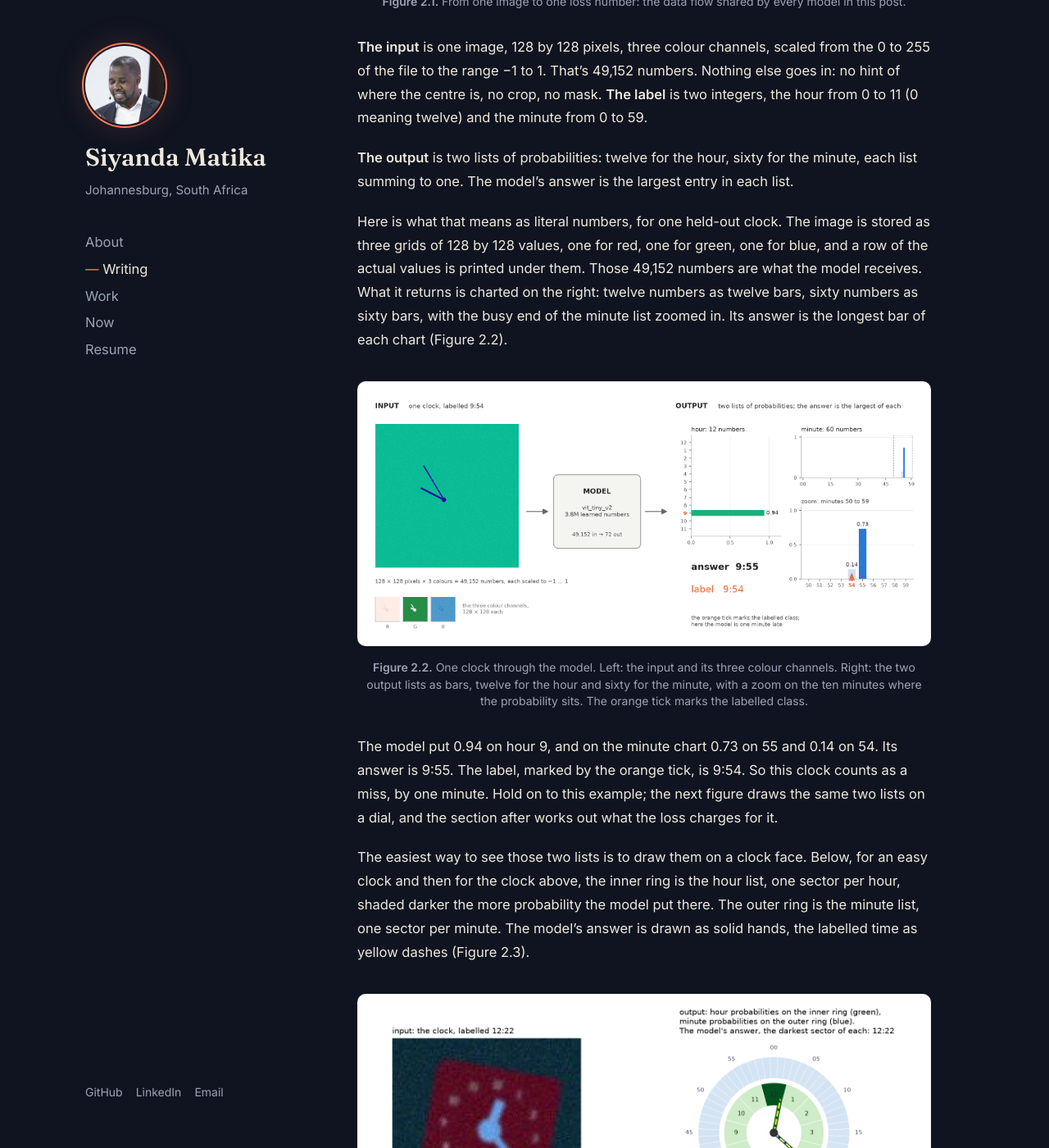
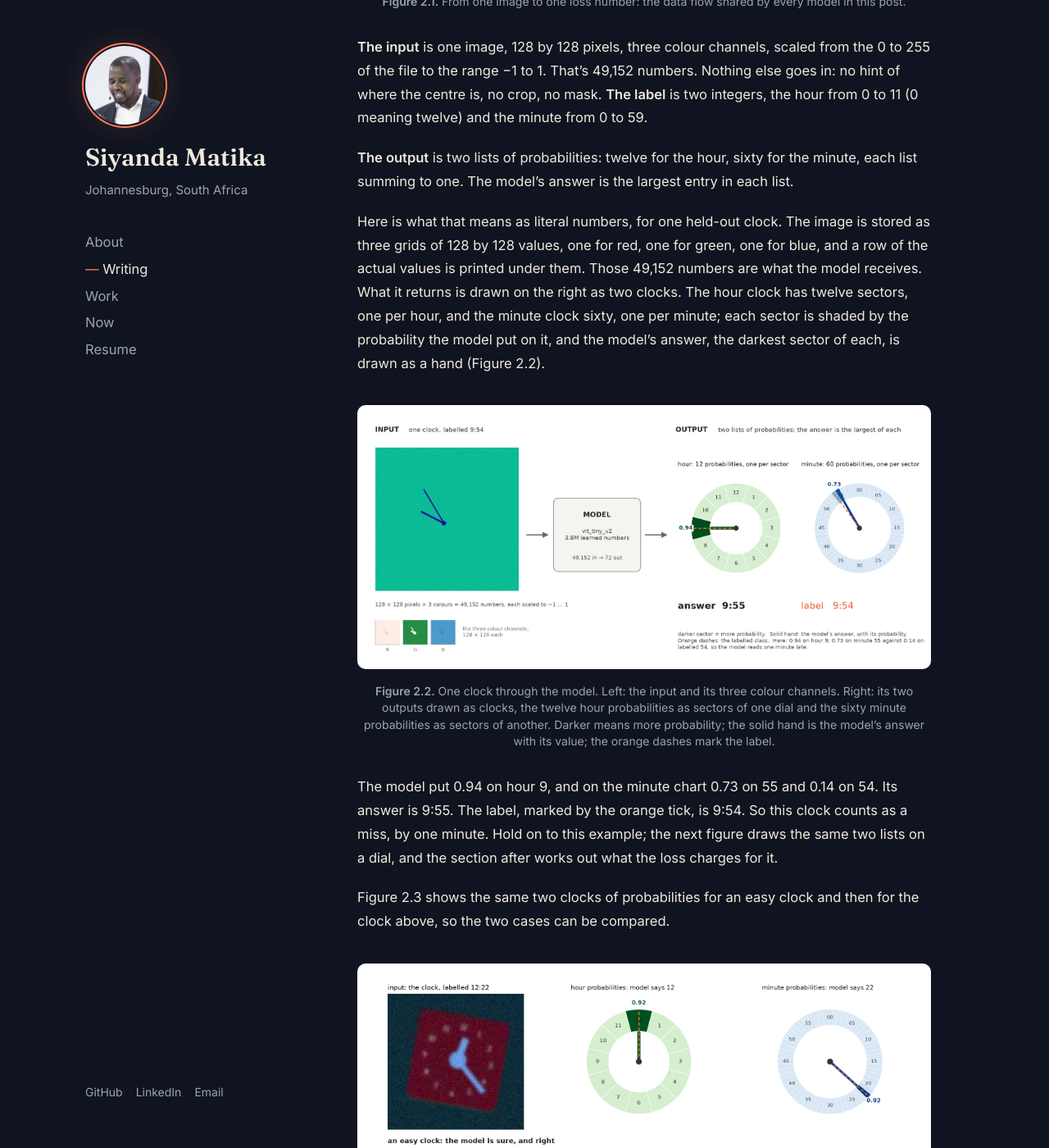
Before and after one commit to matikasiyanda/matikasiyanda.github.io, a Jekyll site: the page built from _posts/2026-09-15-clocks-part-2-models.md, in a window 1280 px wide and 1400 px high, scrolled down 2019 px. Shown: the whole window at 82% size. Built offline with Jekyll 4.4.1, drawn with Linux system fonts in a browser that asks for light colours; comment, search, counter and statistics services are not loaded; some of the changed text lies outside the part shown.

Commit message:
Figures 2.2 and 2.3: outputs as probability clocks

```diff
--- a/_posts/2026-09-15-clocks-part-2-models.md
+++ b/_posts/2026-09-15-clocks-part-2-models.md
@@ -65,13 +65,14 @@ Here is what that means as literal numbers, for one held-out clock. The
 image is stored as three grids of 128 by 128 values, one for red, one for
 green, one for blue, and a row of the actual values is printed under them.
 Those 49,152 numbers are what the model receives. What it returns is
-charted on the right: twelve numbers as twelve bars, sixty numbers as
-sixty bars, with the busy end of the minute list zoomed in. Its answer is
-the longest bar of each chart (Figure 2.2).
+drawn on the right as two clocks. The hour clock has twelve sectors, one
+per hour, and the minute clock sixty, one per minute; each sector is
+shaded by the probability the model put on it, and the model's answer,
+the darkest sector of each, is drawn as a hand (Figure 2.2).
 
 ![The input as a clock and its three colour channels, the model, and the output as the twelve and sixty numbers it returns](/assets/clocks/io_numbers.png){: .no-invert}
 
-**Figure 2.2.** One clock through the model. Left: the input and its three colour channels. Right: the two output lists as bars, twelve for the hour and sixty for the minute, with a zoom on the ten minutes where the probability sits. The orange tick marks the labelled class.
+**Figure 2.2.** One clock through the model. Left: the input and its three colour channels. Right: its two outputs drawn as clocks, the twelve hour probabilities as sectors of one dial and the sixty minute probabilities as sectors of another. Darker means more probability; the solid hand is the model's answer with its value; the orange dashes mark the label.
 {: .figcap}
 
 The model put 0.94 on hour 9, and on the minute chart 0.73 on 55 and 0.14
@@ -80,25 +81,21 @@ clock counts as a miss, by one minute. Hold on to this example; the next
 figure draws the same two lists on a dial, and the section after works out
 what the loss charges for it.
 
-The easiest way to see those two lists is to draw them on a clock face.
-Below, for an easy clock and then for the clock above, the inner ring is
-the hour list, one sector per hour, shaded darker the more probability the
-model put there. The outer ring is the minute
-list, one sector per minute. The model's answer is drawn as solid hands,
-the labelled time as yellow dashes (Figure 2.3).
+Figure 2.3 shows the same two clocks of probabilities for an easy clock
+and then for the clock above, so the two cases can be compared.
 
 ![Two clocks through the trained ViT: the input, its output drawn as a probability dial, and the loss worked out](/assets/clocks/objective_dial.png){: .no-invert}
 
-**Figure 2.3.** Two clocks through the trained ViT: the input, and its output drawn as a probability dial. Inner ring: the twelve hour probabilities. Outer ring: the sixty minute probabilities. Solid hands: the model's answer. Yellow dashes: the label.
+**Figure 2.3.** Two clocks through the trained ViT. Each row: the input, the hour probabilities as a twelve-sector clock, the minute probabilities as a sixty-sector clock. Solid hand: the model's answer. Orange dashes: the label.
 {: .figcap}
 
-The top clock is the easy case. One dark green sector at 12, one dark blue
-sector at 22, hands on top of the dashes. The model gave 92% to the right
+The top row is the easy case. One dark green sector at 12, one dark blue
+sector at 22, each hand on top of its dashes. The model gave 92% to the right
 hour and 92% to the right minute. That is what a solved clock looks like,
 and the loss section works out what it scores.
 
-The bottom clock is the boundary case that Part 3 is about. The hour ring
-is as certain as before. But the minute ring has two shaded sectors: a
+The bottom row is the boundary case that Part 3 is about. The hour clock
+is as certain as before. But the minute clock has two shaded sectors: a
 dark one at 55 and a lighter one at 54. The model put 73% on 55 and 14%
 on 54, and the label says 54. Look at the input: the minute hand is
 between the two marks, nearer 55. The model isn't confused about the
```
Also changed, not shown: assets/clocks/io_numbers.png, assets/clocks/objective_dial.png.
